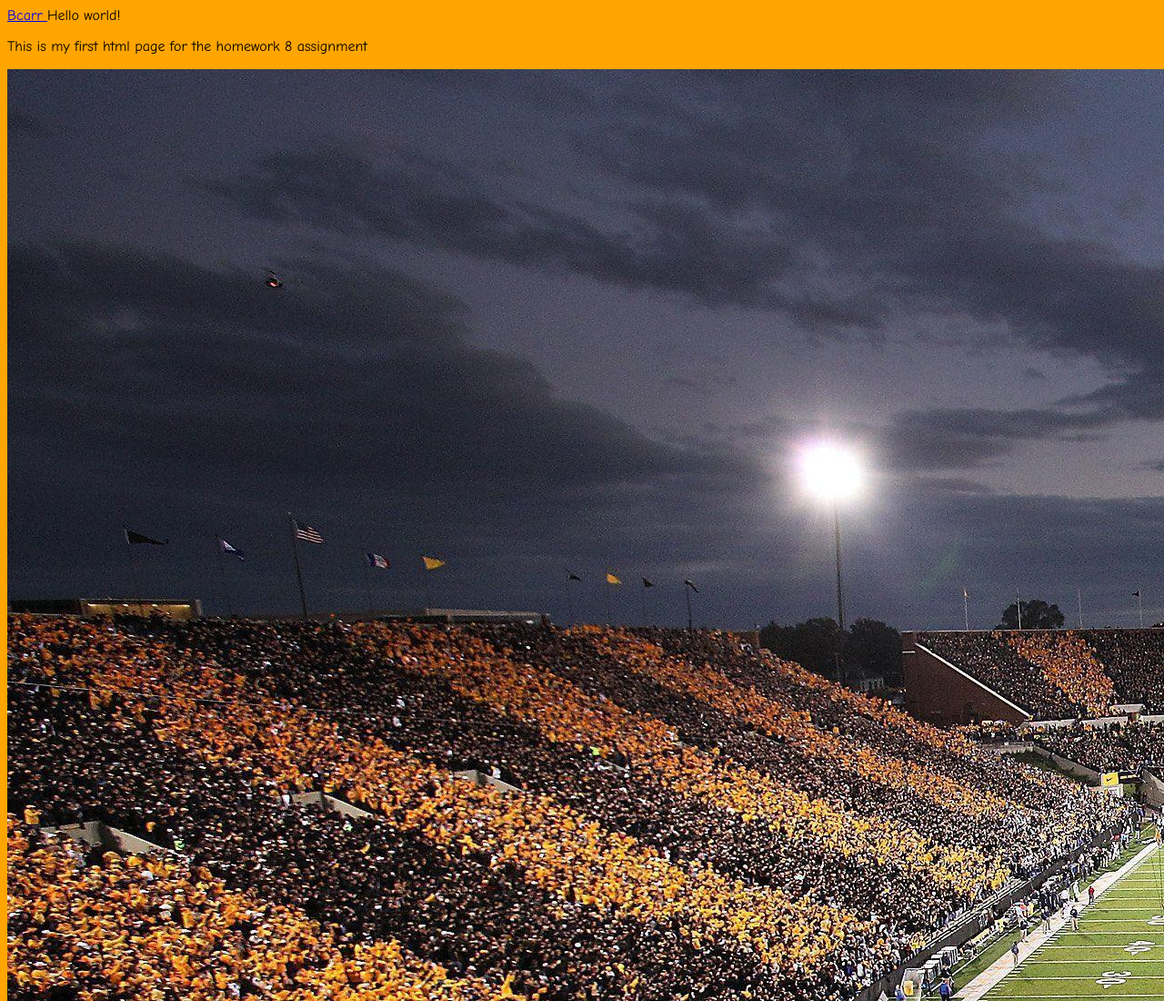
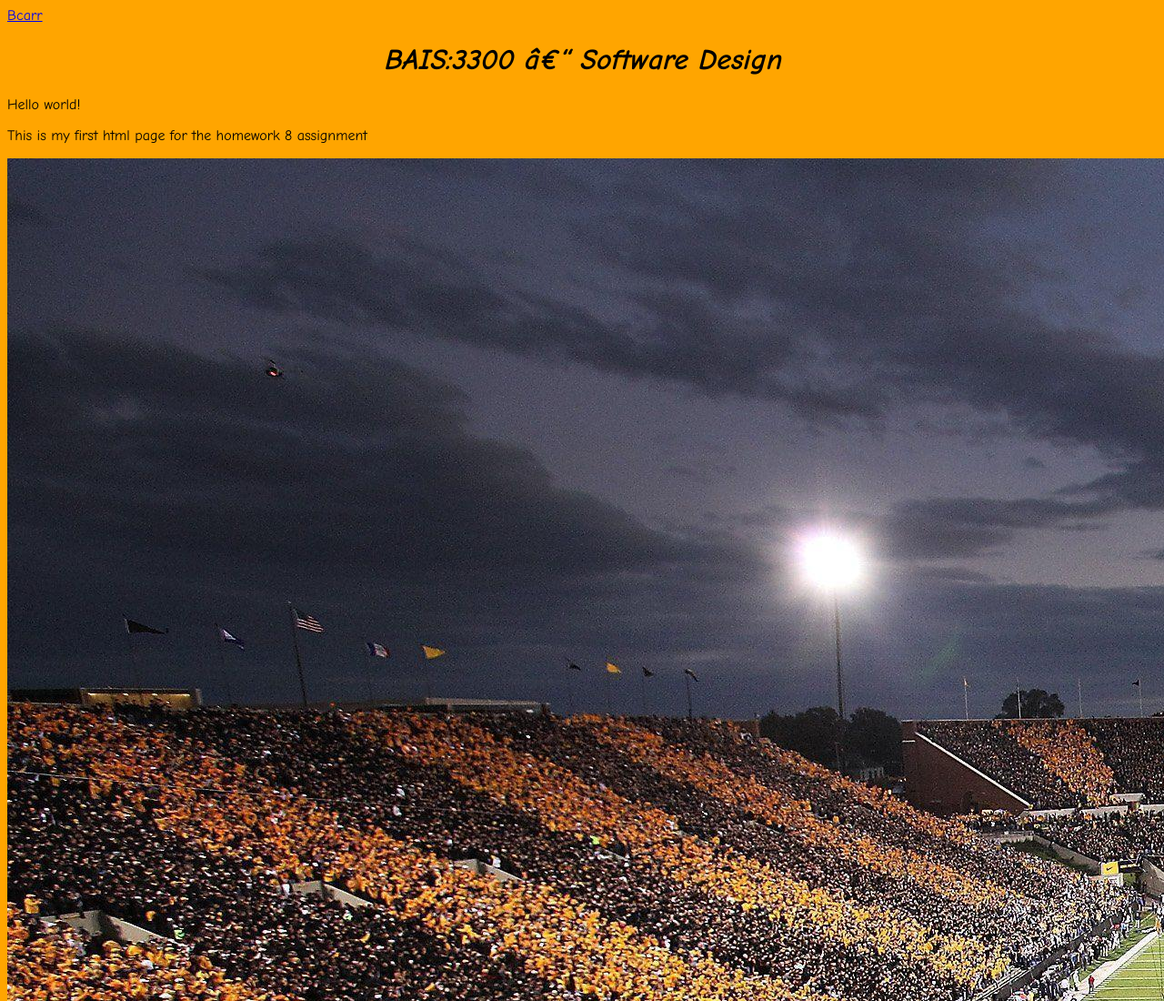
Before and after one commit to bcarr1321/bcarr_HW8, a plain HTML site: page index.html in a window 1280 px wide. Shown: the top 1100 px of the page at 91% size. Drawn offline with Linux system fonts and the light colour scheme.

Commit message:
final edits

```diff
--- a/index.html
+++ b/index.html
@@ -5,8 +5,9 @@
 </head>
  	<a href=bcarr.html> Bcarr </a>
 <link rel="stylesheet" type="text/css" href="style.css" />
+<h1> BAIS:3300 – Software Design </h1>
 <body>
  	 	 	 	Hello world!
 <p> This is my first html page for the homework 8 assignment </p>
-<img src="wp1824115.jpg" >
+<img src="wp1824115.jpg" CSS class="image">
  	 	 	</body>  	 	</html>
--- a/style.css
+++ b/style.css
@@ -1,2 +1,3 @@
 body { background: orange; font-family: "Comic Sans MS"; }
 h1 { text-align:center; font-weight:bold; font-style:italic; }
+.image { image-size:cover }
```
Also changed, not shown: bcarr.html (+2 -1 lines).
